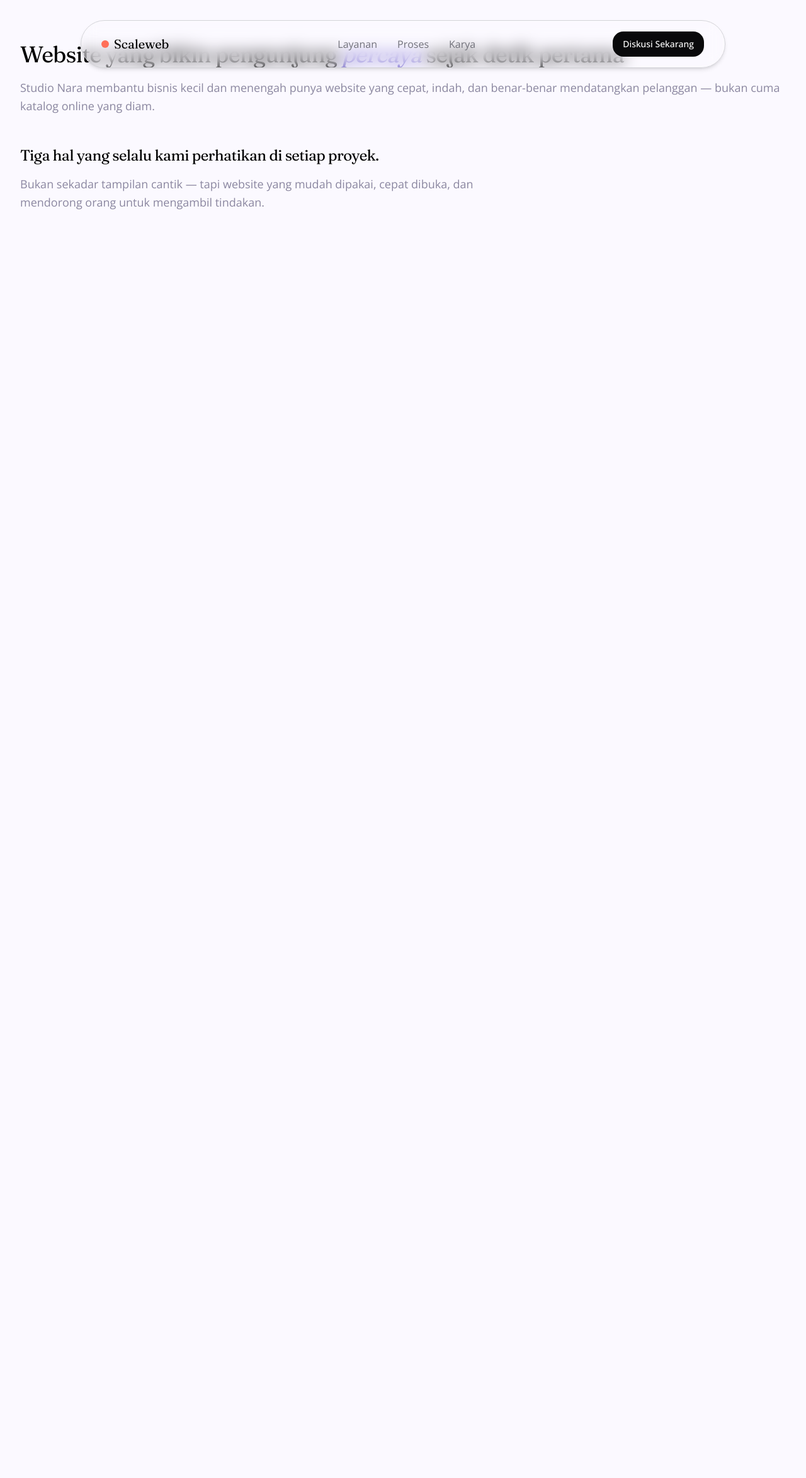
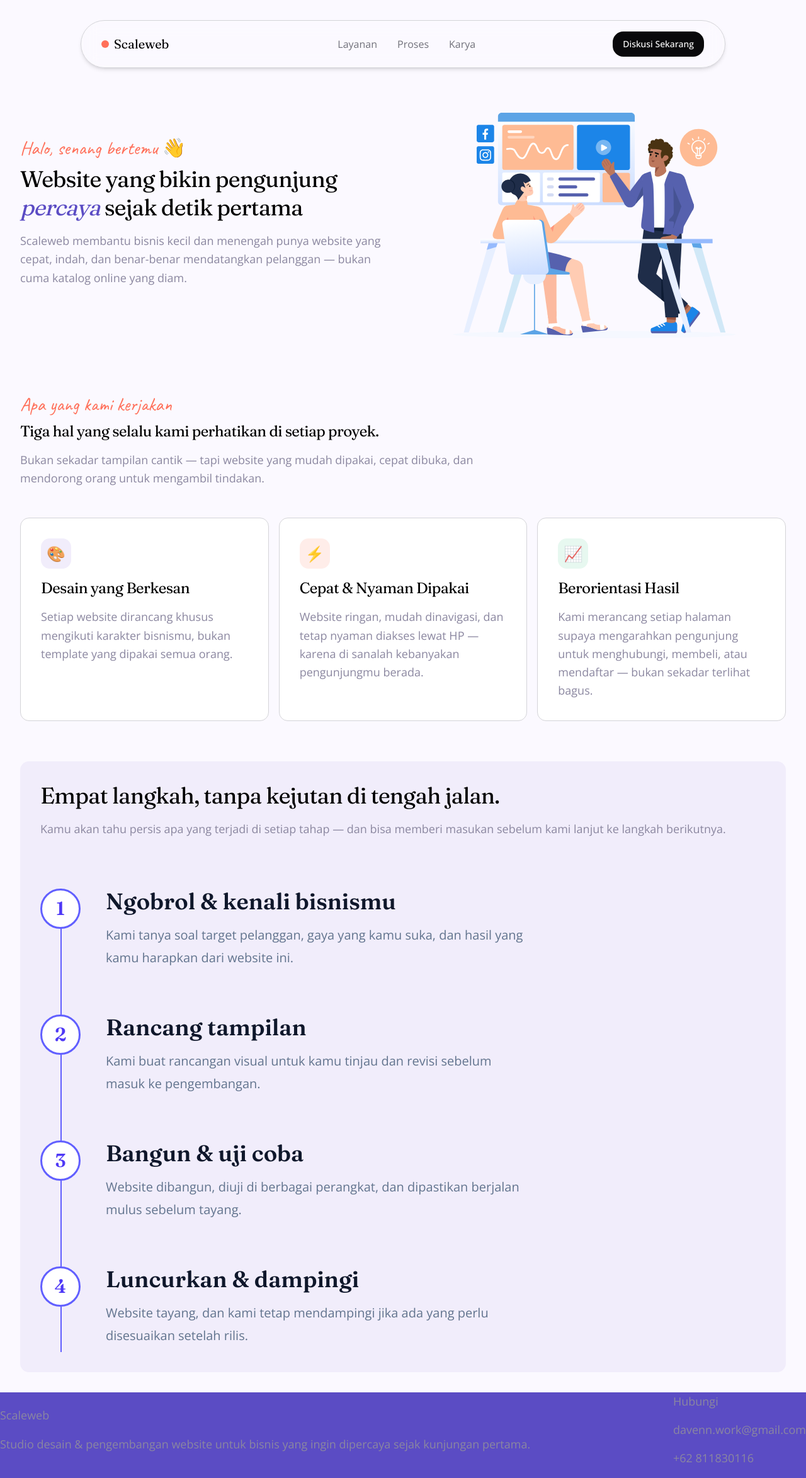
Before and after one commit to Davenn-Work/website-portfolio, a Next.js app: page / in a window 1280 px wide. Shown: the whole page at 63% size. Before the commit the page ends 800 px from the top, so only its background shows below. Built offline with nearby package versions, Linux system fonts and the light colour scheme.

Commit message:
added : splash page

```diff
--- a/app/page.tsx
+++ b/app/page.tsx
@@ -1,9 +1,36 @@
 import { Button } from "@/components/ui/button";
 import { textTheme } from "@/lib/cores/constants/text-theme";
+import DetailCard from "@/lib/cores/features/splash/components/detail-card";
 import Navbar from "@/lib/cores/features/splash/components/navbar";
+import Image from "next/image";
+import "react-vertical-timeline-component/style.min.css";
+
+const steps = [
+  {
+    title: "Ngobrol & kenali bisnismu",
+    description:
+      "Kami tanya soal target pelanggan, gaya yang kamu suka, dan hasil yang kamu harapkan dari website ini.",
+  },
+  {
+    title: "Rancang tampilan",
+    description:
+      "Kami buat rancangan visual untuk kamu tinjau dan revisi sebelum masuk ke pengembangan.",
+  },
+  {
+    title: "Bangun & uji coba",
+    description:
+      "Website dibangun, diuji di berbagai perangkat, dan dipastikan berjalan mulus sebelum tayang.",
+  },
+  {
+    title: "Luncurkan & dampingi",
+    description:
+      "Website tayang, dan kami tetap mendampingi jika ada yang perlu disesuaikan setelah rilis.",
+  },
+];
 
 export default function SplashPage() {
   return (
+    <div>
       <div className="w-full h-full pt-8 flex flex-col items-center px-8">
         <Navbar
           navItems={[
@@ -13,25 +40,36 @@
           ]}
           icons={"Scaleweb"}
         />{" "}
-      <div className="w-full h-full pt-8 pb-8 flex flex-col items-center">
-        <section>
+        <div className="w-full h-full pt-24 pb-16 flex flex-row items-center justify-between">
+          <section className="flex-5">
+            <p className={`${textTheme.heading4} pb-2`}>
+              Halo, senang bertemu 👋
+            </p>
             <h1 className={`${textTheme.heading1} pb-4`}>
               Website yang bikin pengunjung{" "}
               <span className="text-primary italic">percaya</span> sejak detik
               pertama
             </h1>
             <p className={`${textTheme.body1} pb-4`}>
-            Studio Nara membantu bisnis kecil dan menengah punya website yang
+              Scaleweb membantu bisnis kecil dan menengah punya website yang
               cepat, indah, dan benar-benar mendatangkan pelanggan — bukan cuma
               katalog online yang diam.
             </p>
           </section>
-        <section>
-          <img src="" />
+          <section className="flex-5 flex items-center justify-center">
+            <Image
+              src="/images/svg/Splash.svg"
+              width={650}
+              height={650}
+              alt="Splash Image"
+            />
           </section>
         </div>
         <div className="w-full h-full flex mb-8">
           <div className="flex-2">
+            <p className={`${textTheme.heading4} pb-2`}>
+              Apa yang kami kerjakan
+            </p>
             <h1 className={`${textTheme.subheading1} pb-4`}>
               Tiga hal yang selalu kami perhatikan di setiap proyek.
             </h1>
@@ -42,6 +80,79 @@
           </div>
           <div className="flex-1"></div>
         </div>
+        <div className="w-full max-w-8xl h-full grid grid-cols-3 gap-4 mb-16">
+          <DetailCard
+            title="Desain yang Berkesan"
+            description="Setiap website dirancang khusus mengikuti karakter bisnismu, bukan template yang dipakai semua orang."
+            icon="🎨"
+            iconBackgroundColor="#F1EDFB"
+          />
+          <DetailCard
+            title="Cepat & Nyaman Dipakai"
+            description="Website ringan, mudah dinavigasi, dan tetap nyaman diakses lewat HP — karena di sanalah kebanyakan pengunjungmu berada."
+            icon="⚡"
+            iconBackgroundColor="#FFEDE9"
+          />
+          <DetailCard
+            title="Berorientasi Hasil"
+            description="Kami merancang setiap halaman supaya mengarahkan pengunjung untuk menghubungi, membeli, atau mendaftar — bukan sekadar terlihat bagus."
+            icon="📈"
+            iconBackgroundColor="#E7F8F0"
+          />
+        </div>
+        <div className="w-full h-full bg-[#F1EDFB] rounded-xl p-8 mb-8">
+          <h1 className={`${textTheme.heading1} mb-4`}>
+            Empat langkah, tanpa kejutan di tengah jalan.
+          </h1>
+          <p className={`${textTheme.body1} mb-8`}>
+            Kamu akan tahu persis apa yang terjadi di setiap tahap — dan bisa
+            memberi masukan sebelum kami lanjut ke langkah berikutnya.
+          </p>
+
+          <div className="relative mt-20">
+            {/* Vertical Line */}
+            <div className="absolute left-8 top-0 bottom-0 w-0.5 bg-indigo-500" />
+
+            <div className="space-y-16">
+              {steps.map((step, index) => (
+                <div key={step.title} className="relative flex gap-10">
+                  {/* Circle */}
+                  <div className="relative z-10 flex h-16 w-16 shrink-0 items-center justify-center rounded-full border-[3px] border-indigo-500 bg-white">
+                    <span className="font-fraunces text-3xl font-semibold text-indigo-600">
+                      {index + 1}
+                    </span>
+                  </div>
+
+                  {/* Content */}
+                  <div className="pb-2">
+                    <h3 className="font-fraunces text-4xl font-semibold text-slate-900">
+                      {step.title}
+                    </h3>
+
+                    <p className="mt-4 max-w-2xl text-xl leading-9 text-slate-500">
+                      {step.description}
+                    </p>
+                  </div>
+                </div>
+              ))}
+            </div>
+          </div>
+        </div>
+      </div>
+      <div className="w-full h-full bg-primary flex justify-between items-center">
+        <div>
+          <p className={`${textTheme.body1} mb-4`}>Scaleweb</p>
+          <p className={`${textTheme.body1} mb-4`}>
+            Studio desain & pengembangan website untuk bisnis yang ingin
+            dipercaya sejak kunjungan pertama.
+          </p>
+        </div>
+        <div>
+          <p className={`${textTheme.body1} mb-4`}>Hubungi</p>
+          <p className={`${textTheme.body1} mb-4`}>davenn.work@gmail.com</p>
+          <p className={`${textTheme.body1} mb-4`}>+62 811830116</p>
+        </div>
+      </div>
     </div>
   );
 }
```
Lines whose indentation alone changed are shown as unchanged.
